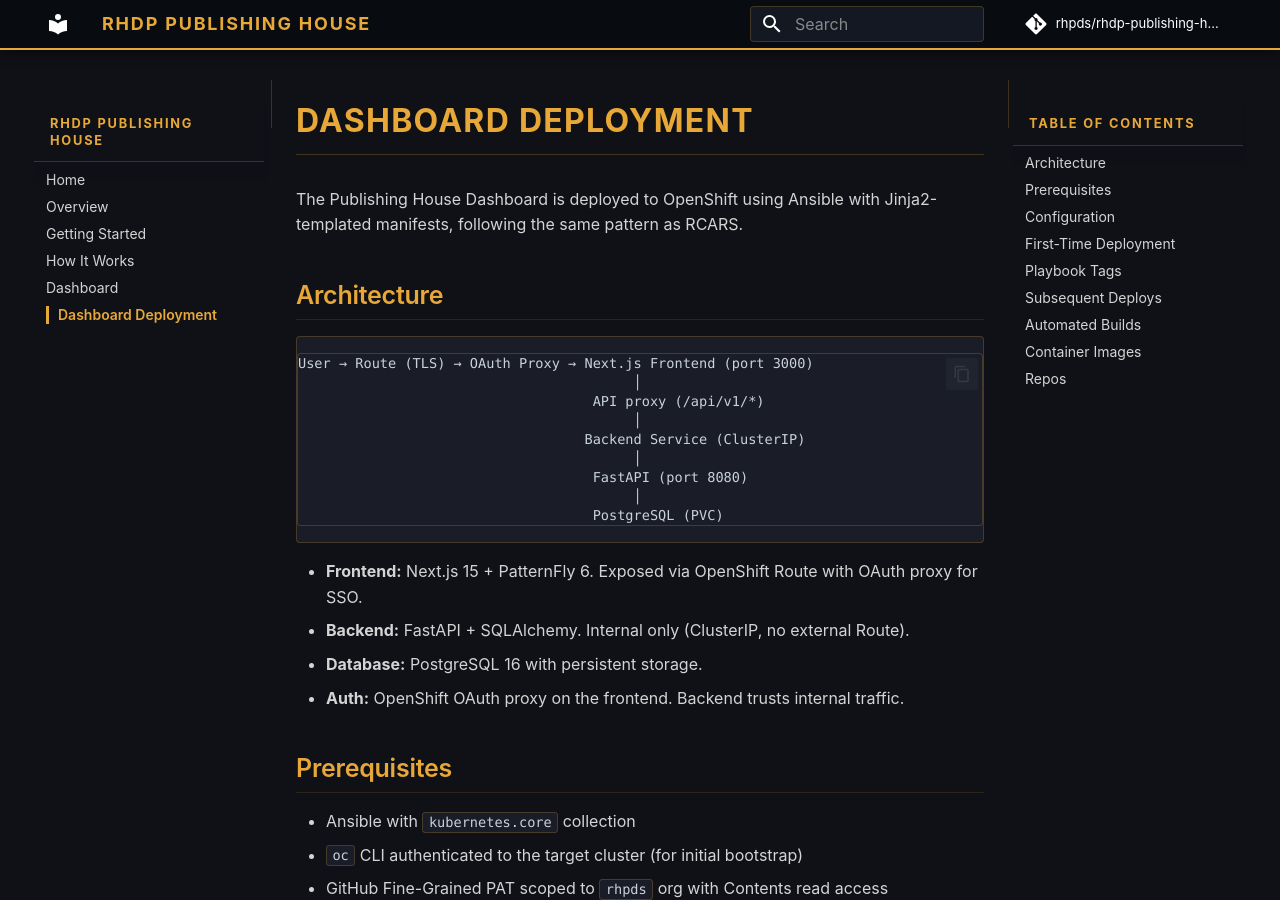
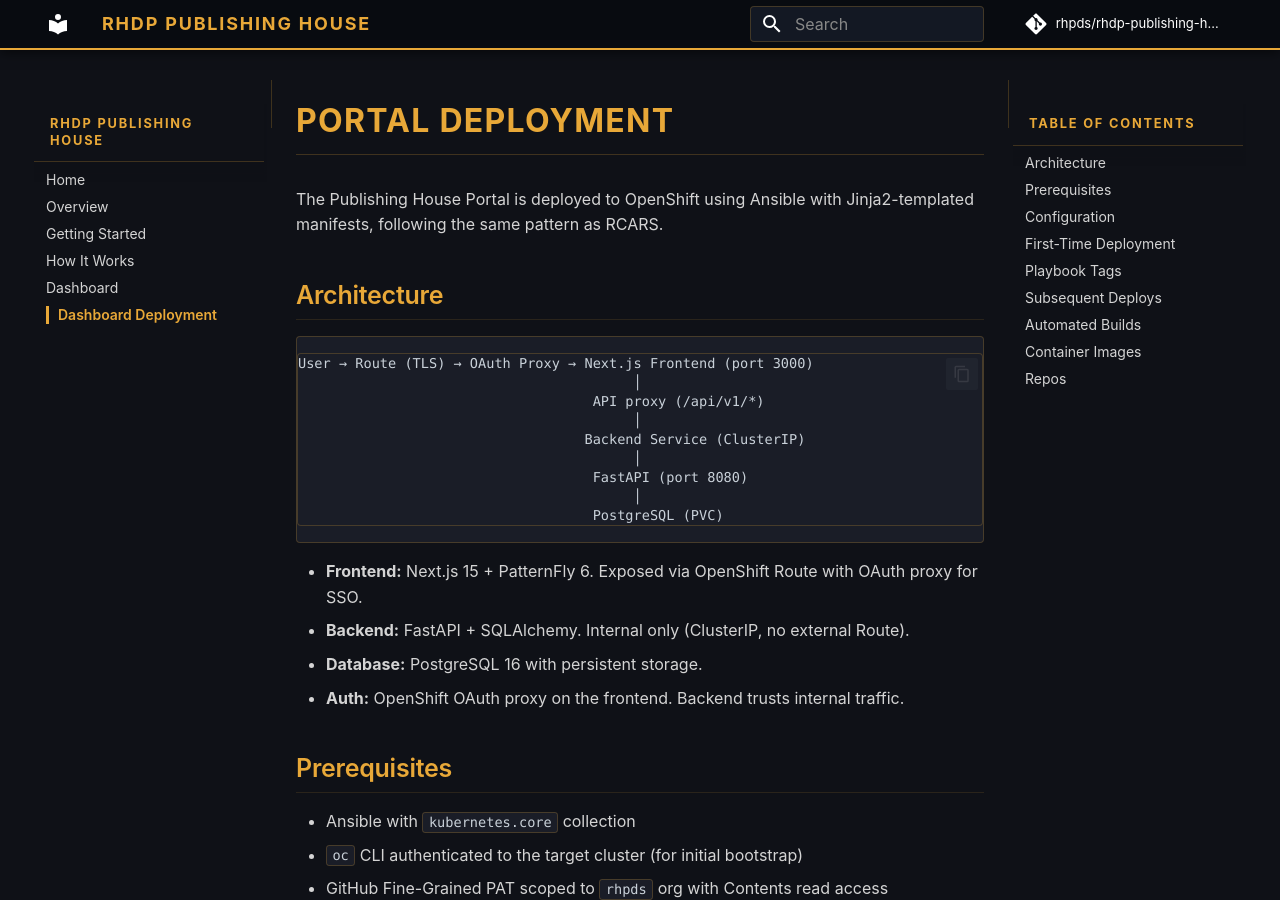
Before and after one commit to treddy08/rhdp-publishing-house, an MkDocs documentation site: the page built from docs/dashboard-deployment.md, in a window 1280 px wide and 900 px high. Built offline with MkDocs 1.6.1 and Material for MkDocs 9.7.7, drawn with Linux system fonts in a browser that asks for light colours; comment, search, counter and statistics services are not loaded; some of the changed text lies outside the part shown.

Commit message:
rhdp-publishing-house: Rename dashboard to portal across docs
- Update GitHub URLs from rhdp-publishing-house-dashboard to portal
- Replace product name references (Dashboard → Portal)
- Simplify template sync docs (now a submodule, not manual copy)
- Leave historical plan/spec files unchanged

Co-Authored-By: Claude Sonnet 4.6 (1M context) <noreply@anthropic.com>

````diff
--- a/docs/dashboard-deployment.md
+++ b/docs/dashboard-deployment.md
@@ -1,6 +1,6 @@
-# Dashboard Deployment
+# Portal Deployment
 
-The Publishing House Dashboard is deployed to OpenShift using Ansible with Jinja2-templated manifests, following the same pattern as RCARS.
+The Publishing House Portal is deployed to OpenShift using Ansible with Jinja2-templated manifests, following the same pattern as RCARS.
 
 ## Architecture
 
@@ -49,7 +49,7 @@ Fill in all `CHANGEME` values:
 | `oauth_client_secret` | OAuth client secret — generate with `openssl rand -hex 16` |
 | `oauth_cookie_secret` | OAuth cookie secret — generate with `openssl rand -hex 16` |
 | `webhook_secret` | GitHub webhook secret — generate with `openssl rand -hex 16` |
-| `github_repo` | Repo in `owner/name` format (e.g., `rhpds/rhdp-publishing-house-dashboard`) |
+| `github_repo` | Repo in `owner/name` format (e.g., `rhpds/rhdp-publishing-house-portal`) |
 | `github_token` | GitHub PAT for fetching manifests from private repos |
 
 **NEVER commit `dev.yml` or `prod.yml`** — they are gitignored. Only `.example` files are tracked.
@@ -73,7 +73,7 @@ ansible-playbook ansible/deploy.yml -e env=dev --tags webhooks
 ```
 
 Configure both webhook URLs (backend + frontend) in the GitHub repo settings:
-`rhpds/rhdp-publishing-house-dashboard` → Settings → Webhooks → Add webhook.
+`rhpds/rhdp-publishing-house-portal` → Settings → Webhooks → Add webhook.
 Content type: `application/json`. Secret: your `webhook_secret` value.
 
 ## Playbook Tags
@@ -114,5 +114,5 @@ Two Containerfiles at the repo root:
 
 ## Repos
 
-- [rhdp-publishing-house-dashboard](https://github.com/rhpds/rhdp-publishing-house-dashboard) — the dashboard app and deployment manifests
+- [rhdp-publishing-house-portal](https://github.com/rhpds/rhdp-publishing-house-portal) — the portal app and deployment manifests
 - [rhdp-publishing-house](https://github.com/rhpds/rhdp-publishing-house) — the CLI skills and plugin
````
Also changed, not shown: README.md (+2 -2 lines), docs/PH-COMMON-RULES.md (+4 -13 lines), docs/dashboard.md (+2 -2 lines), docs/executive-summary.md (+2 -2 lines), docs/how-it-works.md (+3 -3 lines).
